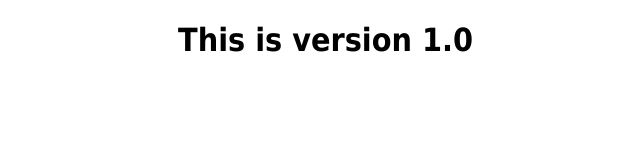
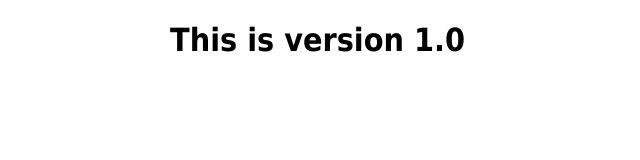
Before and after one commit to jfhector/ps-sidecar, a plain HTML site: page index.html in a window 1280 px wide. Shown: the whole page, without its empty margins (182-822 px from the left). Drawn offline with Linux system fonts and the light colour scheme.

Commit message:
Update index.html

```diff
--- a/index.html
+++ b/index.html
@@ -4,7 +4,7 @@
 <title>NGINX</title>
 <style>
     body {
-        width: 35em;
+        width: 36em;
         margin: 0 auto;
         font-family: Tahoma, Verdana, Arial, sans-serif;
     }
```
